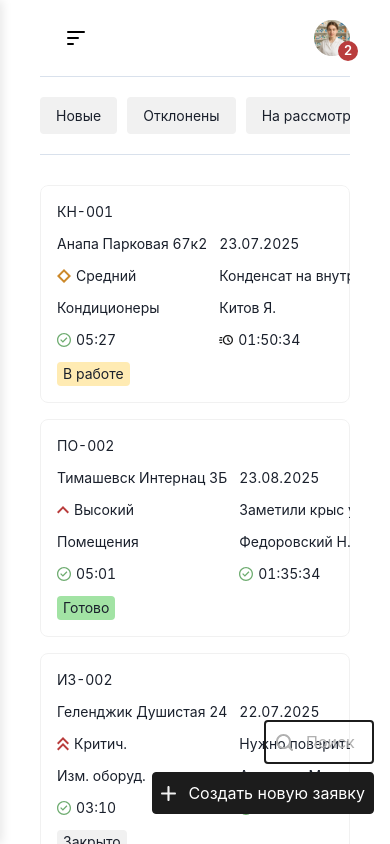
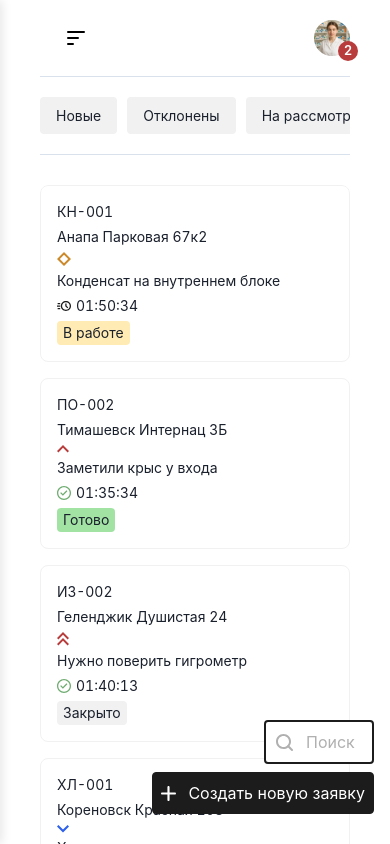
Before and after one commit to 1-C-E/control-panel, a React (Vite) app: page /requests in a window 390 px wide. Shown: the top 844 px of the page. Built offline with nearby package versions, Linux system fonts and the light colour scheme.

Commit message:
visual changes

```diff
--- a/src/widgets/create-request-modal/CreateRequestModal.scss
+++ b/src/widgets/create-request-modal/CreateRequestModal.scss
@@ -73,6 +73,11 @@
 		border: 1px dashed $color-gray-4;
 		border-radius: 8px !important;
 		background-color: transparent !important;
+		transition: all 0.2s ease;
+
+		&:hover {
+			opacity: 50%;
+		}
 	}
 
 	&__footer {
@@ -84,13 +89,27 @@
 			padding: 8px 16px;
 			color: $color-white;
 			border-radius: 5px;
+			border: 1px solid $color-black;
 			background-color: $color-black;
+			transition: all 0.4s ease;
+
+			&:hover {
+				color: $color-black;
+				background-color: $color-green;
+			}
 		}
 
 		&__cancel-btn {
 			padding: 8px 16px;
 			border: 1px solid $color-black;
 			border-radius: 5px;
+			transition: all 0.4s ease;
+
+			&:hover {
+				color: $color-white;
+				background-color: $color-red;
+				border: 1px solid $color-red;
+			}
 		}
 	}
 }
--- a/src/widgets/filters/Filters.scss
+++ b/src/widgets/filters/Filters.scss
@@ -4,8 +4,9 @@
 	padding: 20px 0;
 	border-bottom: 1px solid $color-gray-2;
 	margin-bottom: 30px;
+}
 
-	&__actions {
+.filters__actions {
 	display: flex;
 	gap: 12px;
 	margin-bottom: 20px;
@@ -31,6 +32,7 @@
 		position: relative;
 		align-items: center;
 		width: 100%;
+		background-color: $color-white;
 
 		img {
 			position: absolute;
@@ -55,6 +57,11 @@
 		border: 1px solid $color-gray-2;
 		background-color: $color-gray-1;
 		flex-shrink: 0;
+		transition: all 0.4s ease;
+
+		&:hover {
+			background-color: $color-white;
+		}
 	}
 
 	&__create {
@@ -62,10 +69,24 @@
 		border: 1px solid $color-black;
 		background-color: $color-black;
 		flex-shrink: 0;
+		transition: all 0.4s ease;
+
+		img {
+			transition: all 0.4s ease;
+			filter: brightness(0) invert(1);
+		}
+
+		&:hover {
+			color: $color-black;
+			background-color: $color-white;
+			img {
+				filter: brightness(0);
+			}
+		}
 	}
 }
 
-	&__tabs {
+.filters__tabs {
 	ul {
 		display: flex;
 		gap: 10px;
@@ -79,10 +100,20 @@
 		}
 
 		li {
+			border-radius: 4px;
+			background-color: $color-gray-1;
+			white-space: nowrap;
+
+			button {
 				padding: 8px 16px;
-				background-color: $color-gray-1;
+				width: 100%;
+				height: 100%;
 				border-radius: 4px;
-				white-space: nowrap;
+
+				&[aria-selected='true'] {
+					color: $color-white;
+					background-color: $color-black;
+				}
 			}
 		}
 	}
@@ -123,7 +154,7 @@
 	.filters__tabs {
 		font-size: 14px;
 
-		li {
+		button {
 			padding: 4px 12px;
 		}
 	}
--- a/src/widgets/navigation/Navigation.scss
+++ b/src/widgets/navigation/Navigation.scss
@@ -105,9 +105,21 @@
 			border: 1px solid $color-gray-2;
 			border-radius: 4px;
 			background-color: $color-gray-1;
+			transition: all 0.4s ease;
 
 			img {
 				height: 18px;
+				transition: all 0.4s ease;
+				filter: brightness(0);
+			}
+
+			&:hover {
+				color: $color-white;
+				background-color: $color-red;
+
+				img {
+					filter: brightness(0) invert(1);
+				}
 			}
 		}
 	}
--- a/src/widgets/table/MyTable.scss
+++ b/src/widgets/table/MyTable.scss
@@ -106,6 +106,14 @@
 }
 
 @media (max-width: 1050px) {
+	.my-table__cell__created-at,
+	.my-table__cell__technician,
+	.my-table__cell__reaction,
+	.my-table__cell__category,
+	.my-table__cell__priority__level {
+		display: none !important;
+	}
+
 	.my-table {
 		table,
 		thead,
@@ -128,8 +136,7 @@
 
 		tr {
 			display: grid;
-			grid-template-columns: 1fr 1fr;
-			gap: 12px;
+			gap: 5px;
 			padding: 16px;
 			background: white;
 			border: 1px solid $color-gray-1;
@@ -145,34 +152,8 @@
 			border: none;
 			padding: 0;
 			margin: 0;
-			width: 100%;
 		}
 
-		&__cell {
-			&__number {
-				grid-column: 1 / -1;
-				margin-bottom: 4px;
-			}
-
-			&__pharmacy {
-				.cell-container {
-					flex-wrap: wrap;
-				}
-			}
-
-			&__priority {
-				.cell-container {
-					img {
-						flex-shrink: 0;
-					}
-				}
-			}
-
-			&__status {
-				.cell-container {
-					width: 100%;
-				}
-			}
-		}
+		/* Первая строка - элементы с тегом, иконкой приоритета и статусом */
 	}
 }
--- a/src/widgets/table/MyTable.tsx
+++ b/src/widgets/table/MyTable.tsx
@@ -72,7 +72,9 @@ const MyTable = () => {
 											<span className='my-table__cell__pharmacy__number'>
 												{request.pharmacy.number}
 											</span>
-											<span>{request.pharmacy.address}</span>
+											<span className='my-table__cell__pharmacy__address'>
+												{request.pharmacy.address}
+											</span>
 										</div>
 									</Td>
 									<Td
@@ -93,10 +95,11 @@ const MyTable = () => {
 									>
 										<div className='cell-container'>
 											<img
+												className='my-table__cell__priority__icon'
 												src={getPriorityIcon(request.priority)}
 												alt={request.priority}
 											/>
-											<span className='my-table__cell__priority'>
+											<span className='my-table__cell__priority__level'>
 												{request.priority}
 											</span>
 										</div>
```
Lines whose indentation alone changed are shown as unchanged.
